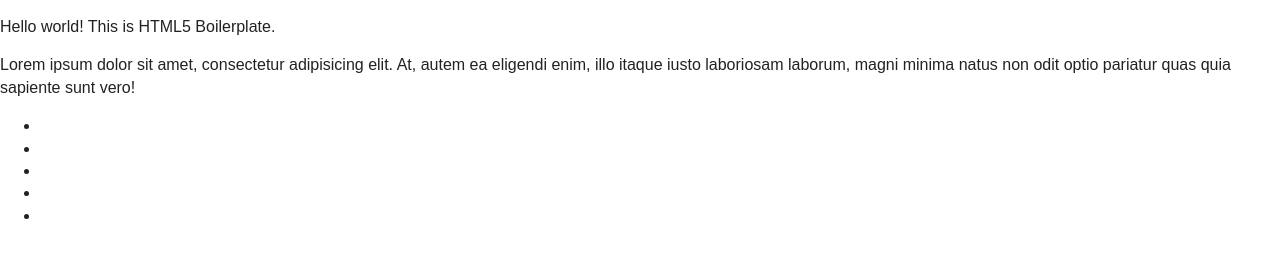
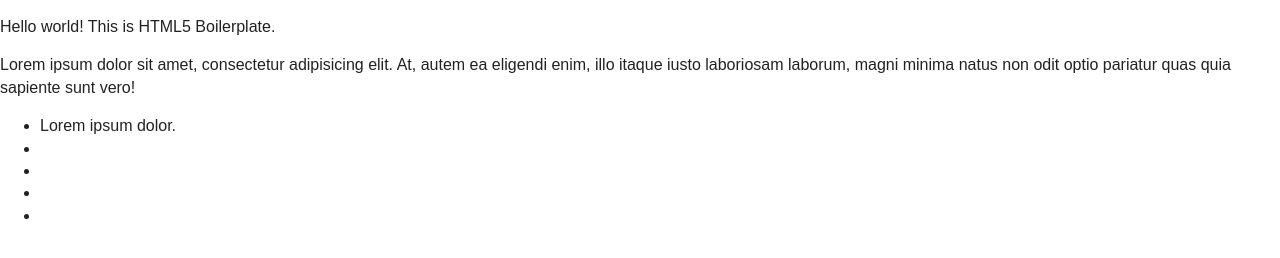
Before and after one commit to nikolas9/testing, a plain HTML site: page index.html in a window 1280 px wide. Drawn offline with nearby package versions, Linux system fonts and the light colour scheme.

Commit message:
sadiasfa

```diff
--- a/index.html
+++ b/index.html
@@ -26,7 +26,7 @@
             <div>
                 <nav>
                     <ul>
-                        <li></li>
+                        <li>Lorem ipsum dolor.</li>
                         <li></li>
                         <li></li>
                         <li></li>
```
